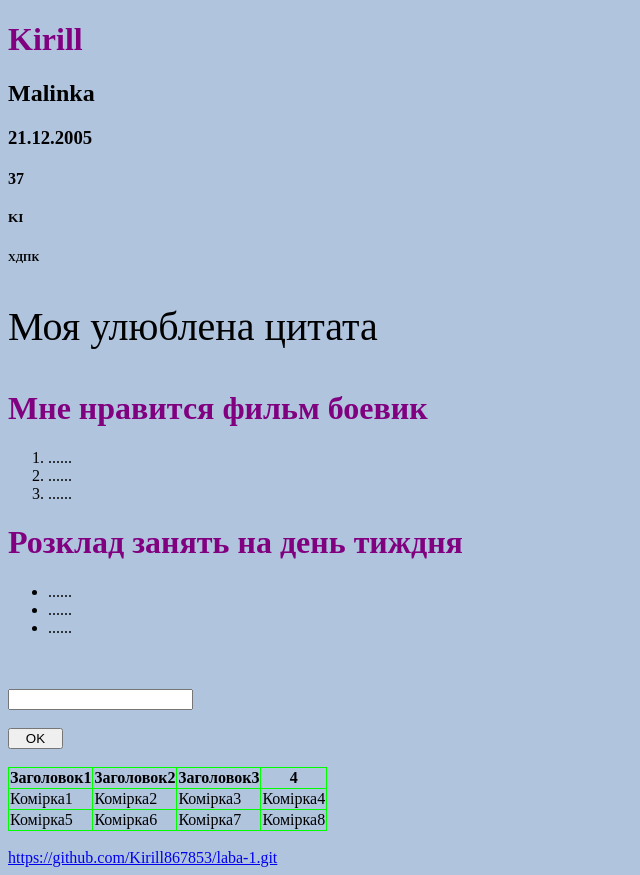
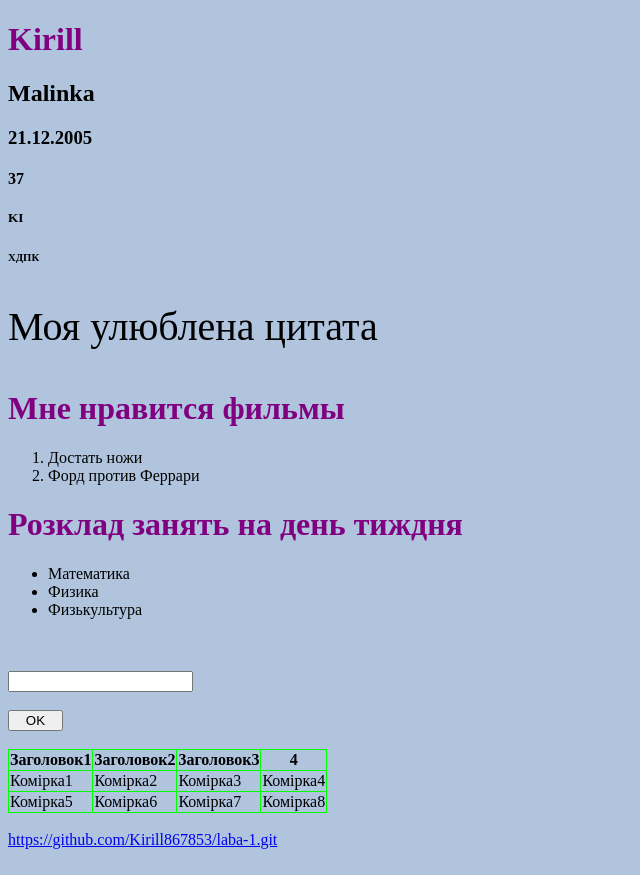
Before and after one commit to Kirill867853/laba-1, a plain HTML site: page index.html in a window 1280 px wide. Shown: the whole page, without its empty margins (0-640 px from the left). Drawn offline with Linux system fonts and the light colour scheme.

Commit message:
Update index.html

```diff
--- a/index.html
+++ b/index.html
@@ -14,17 +14,16 @@
 	<h5>KI</h5>
 	<h6> ХДПК </h6>
 	<p>Моя улюблена цитата</p>
-	<h1>Мне нравится фильм боевик</h1>
+	<h1>Мне нравится фильмы </h1>
 	<ol>
-		<li>......</li>
-		<li>......</li>
-		<li>......</li>
+		<li>Достать ножи</li>
+		<li>Форд против Феррари</li>
 	</ol>
 	<h1>Розклад занять на день тиждня</h1>
 	<ul>
-		<li>......</li>
-		<li>......</li>
-		<li>......</li>
+		<li>Математика </li>
+		<li>Физика</li>
+		<li>Физькультура</li>
 	</ul>
 	<img src="html5.png" alt="">
 	<br>
```
